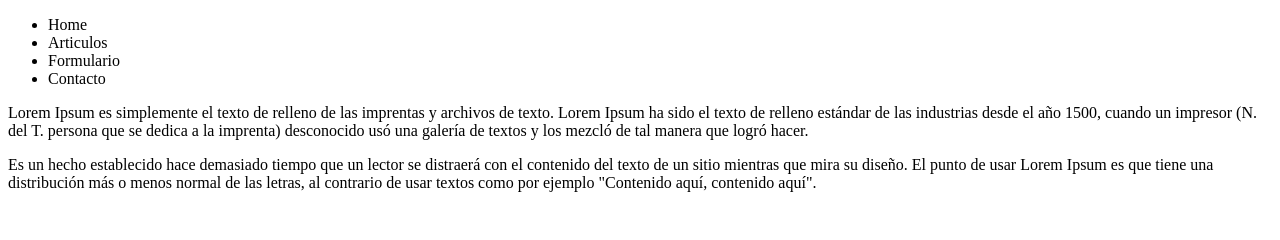
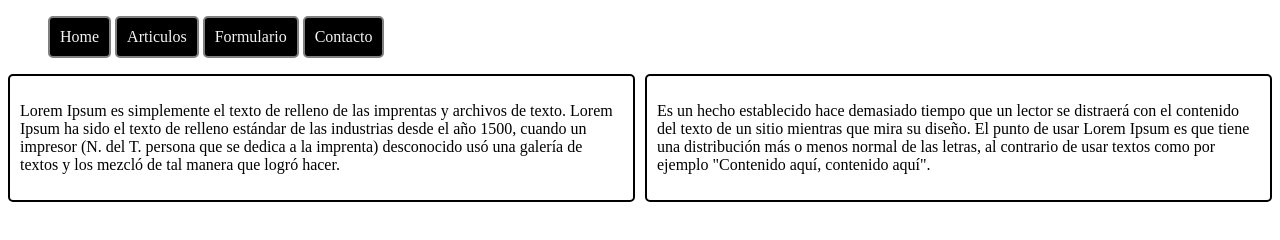
Before and after one commit to ricpast/practicaGit2daw, a plain HTML site: page index.html in a window 1280 px wide. Drawn offline with Linux system fonts and the light colour scheme.

Commit message:
css Listo

```diff
--- /dev/null
+++ b/estilos.css
@@ -0,0 +1,33 @@
+
+li{
+    display: inline-block;
+    background-color: black;
+    color: whitesmoke;
+    border: 2px solid gray;
+    border-radius: 5px;
+    padding: 10px;
+}
+li:hover{
+    display: inline-block;
+    background-color: whitesmoke;
+    color: black;
+    border: 2px solid gray;
+    border-radius: 5px;
+    cursor: pointer;
+    padding: 10px;
+}
+section{
+    display: grid;
+    grid-template-columns: 1fr 1fr;
+
+    grid-gap: 10px 10px;
+}
+article{
+    padding: 10px;
+    border: 2px solid black;
+    border-radius: 5px;
+    outline-offset: -2px;
+}
+article:hover{
+    cursor: pointer;
+}
--- a/index.html
+++ b/index.html
@@ -5,6 +5,7 @@
     <meta http-equiv="X-UA-Compatible" content="IE=edge">
     <meta name="viewport" content="width=device-width, initial-scale=1.0">
     <meta name="author" content="Antonio Bonmatí y Jose Antonio Rico">
+    <link rel="stylesheet" href="estilos.css">
     <title>Ejercicio Git</title>
 </head>
 <body>
```
